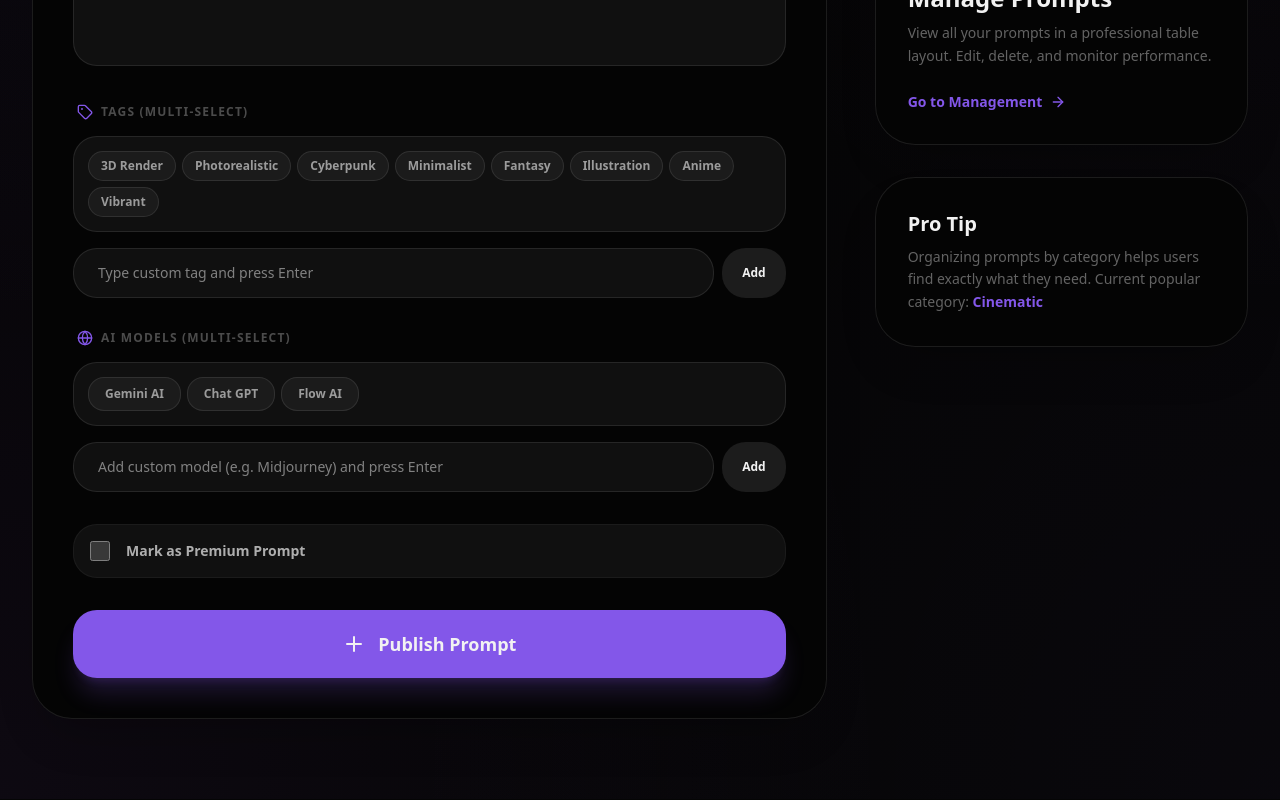
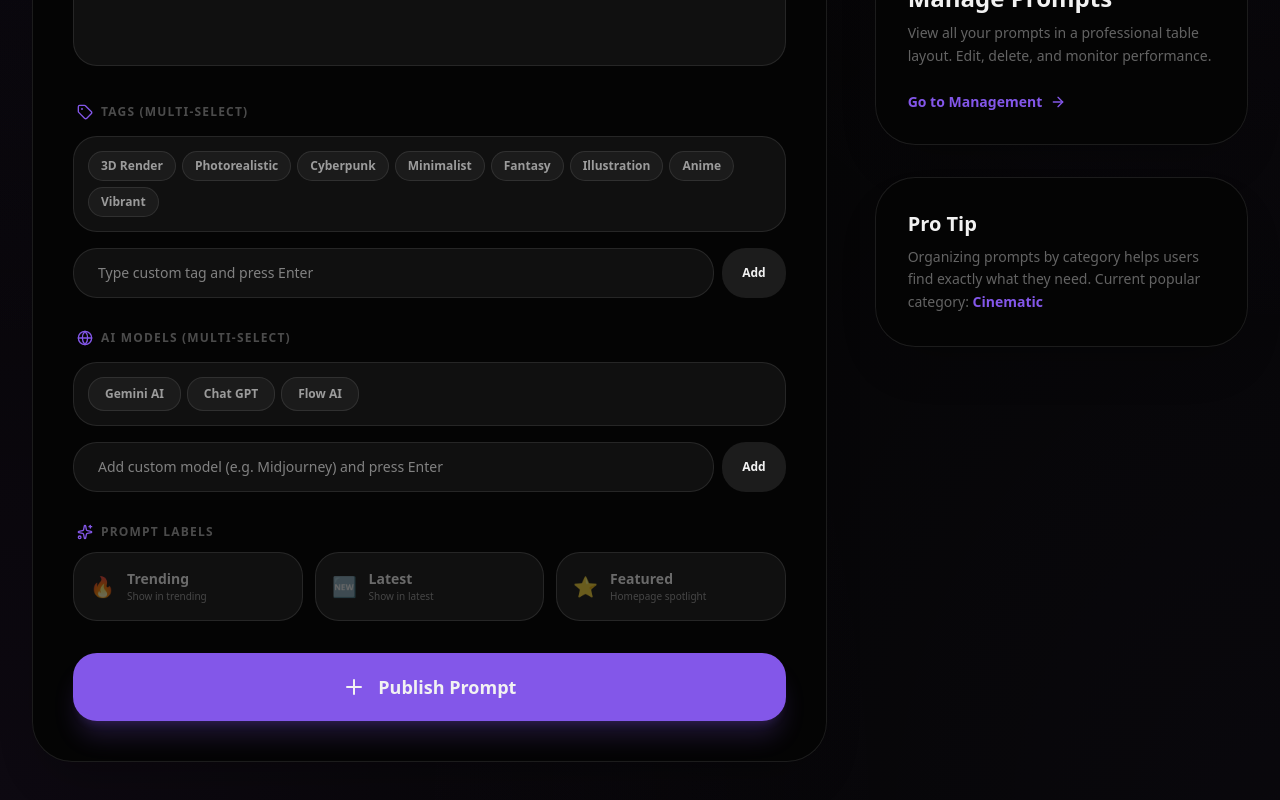
Before and after one commit to prasanthaL/prompt, a Next.js app: page /admin/dashboard in a window 1280 px wide. Shown: the part 803-1603 px from the top of the page. Built offline with nearby package versions, Linux system fonts and the light colour scheme.

Commit message:
new changers

```diff
--- a/src/app/admin/dashboard/page.tsx
+++ b/src/app/admin/dashboard/page.tsx
@@ -97,7 +97,9 @@ function DashboardContent() {
     title: "",
     category: "Cinematic",
     fullPrompt: "",
-    isPremium: false,
+    isTrending: false,
+    isLatest: false,
+    isFeatured: false,
   });
   const [file, setFile] = useState<File | null>(null);
   const [preview, setPreview] = useState("");
@@ -139,7 +141,9 @@ function DashboardContent() {
             title: prompt.title,
             category: prompt.category,
             fullPrompt: prompt.fullPrompt,
-            isPremium: prompt.isPremium,
+            isTrending: prompt.isTrending || false,
+            isLatest: prompt.isLatest || false,
+            isFeatured: prompt.isFeatured || false,
           });
           setPreview(prompt.image);
           setExistingImageUrl(prompt.image);
@@ -179,7 +183,7 @@ function DashboardContent() {
   };
 
   const resetForm = () => {
-    setFormData({ title: "", category: "Cinematic", fullPrompt: "", isPremium: false });
+    setFormData({ title: "", category: "Cinematic", fullPrompt: "", isTrending: false, isLatest: false, isFeatured: false });
     setFile(null);
     setPreview("");
     setEditingId(null);
@@ -546,17 +550,71 @@ function DashboardContent() {
               )}
             </div>
 
-            <div className="flex items-center gap-4 p-4 bg-white/5 rounded-2xl border border-white/5">
-              <input
-                type="checkbox"
-                id="premium"
-                checked={formData.isPremium}
-                onChange={(e) => setFormData({ ...formData, isPremium: e.target.checked })}
-                className="w-5 h-5 rounded-md accent-primary"
-              />
-              <label htmlFor="premium" className="text-sm font-bold text-white/70 cursor-pointer">
-                Mark as Premium Prompt
+            {/* Status Badges Section */}
+            <div className="space-y-3">
+              <label className="text-xs font-bold text-white/30 uppercase tracking-widest ml-1 flex items-center gap-2">
+                <Sparkles className="w-4 h-4 text-primary" />
+                Prompt Labels
               </label>
+              <div className="grid grid-cols-3 gap-3">
+
+                {/* Trending */}
+                <button
+                  type="button"
+                  onClick={() => setFormData({ ...formData, isTrending: !formData.isTrending })}
+                  className={cn(
+                    "flex items-center gap-3 p-4 rounded-2xl border transition-all cursor-pointer text-left",
+                    formData.isTrending
+                      ? "bg-orange-500/15 border-orange-500/40 text-orange-400"
+                      : "bg-white/5 border-white/10 text-white/40 hover:border-white/20 hover:text-white/70"
+                  )}
+                >
+                  <span className="text-xl">🔥</span>
+                  <div>
+                    <p className="font-bold text-sm">Trending</p>
+                    <p className="text-[10px] opacity-60">Show in trending</p>
+                  </div>
+                  {formData.isTrending && <span className="ml-auto text-orange-400 font-black text-xs">ON</span>}
+                </button>
+
+                {/* Latest */}
+                <button
+                  type="button"
+                  onClick={() => setFormData({ ...formData, isLatest: !formData.isLatest })}
+                  className={cn(
+                    "flex items-center gap-3 p-4 rounded-2xl border transition-all cursor-pointer text-left",
+                    formData.isLatest
+                      ? "bg-blue-500/15 border-blue-500/40 text-blue-400"
+                      : "bg-white/5 border-white/10 text-white/40 hover:border-white/20 hover:text-white/70"
+                  )}
+                >
+                  <span className="text-xl">🆕</span>
+                  <div>
+                    <p className="font-bold text-sm">Latest</p>
+                    <p className="text-[10px] opacity-60">Show in latest</p>
+                  </div>
+                  {formData.isLatest && <span className="ml-auto text-blue-400 font-black text-xs">ON</span>}
+                </button>
+
+                {/* Featured */}
+                <button
+                  type="button"
+                  onClick={() => setFormData({ ...formData, isFeatured: !formData.isFeatured })}
+                  className={cn(
+                    "flex items-center gap-3 p-4 rounded-2xl border transition-all cursor-pointer text-left",
+                    formData.isFeatured
+                      ? "bg-purple-500/15 border-purple-500/40 text-purple-400"
+                      : "bg-white/5 border-white/10 text-white/40 hover:border-white/20 hover:text-white/70"
+                  )}
+                >
+                  <span className="text-xl">⭐</span>
+                  <div>
+                    <p className="font-bold text-sm">Featured</p>
+                    <p className="text-[10px] opacity-60">Homepage spotlight</p>
+                  </div>
+                  {formData.isFeatured && <span className="ml-auto text-purple-400 font-black text-xs">ON</span>}
+                </button>
+              </div>
             </div>
 
             <button
@@ -597,7 +655,6 @@ function DashboardContent() {
               image={preview || "https://images.unsplash.com/photo-1618005182384-a83a8bd57fbe?w=500"}
               views={0}
               likes={0}
-              isPremium={formData.isPremium}
               tags={tags}
               models={models}
             />
--- a/src/app/api/admin/prompts/[id]/route.ts
+++ b/src/app/api/admin/prompts/[id]/route.ts
@@ -14,7 +14,10 @@ export async function PUT(
       category: body.category,
       fullPrompt: body.fullPrompt,
       image: body.image,
-      isPremium: Boolean(body.isPremium),
+      isPremium: false,
+      isTrending: Boolean(body.isTrending),
+      isLatest: Boolean(body.isLatest),
+      isFeatured: Boolean(body.isFeatured),
       tags: Array.isArray(body.tags) ? body.tags : [],
       models: Array.isArray(body.models) ? body.models : [],
     });
--- a/src/app/api/admin/prompts/route.ts
+++ b/src/app/api/admin/prompts/route.ts
@@ -3,7 +3,7 @@ import { getAllPrompts, savePrompt, Prompt } from "@/lib/json-db";
 
 export async function POST(req: Request) {
   try {
-    const { title, category, fullPrompt, image, isPremium, tags, models } = await req.json();
+    const { title, category, fullPrompt, image, isTrending, isLatest, isFeatured, tags, models } = await req.json();
 
     if (!title || !category || !fullPrompt || !image) {
       return NextResponse.json({ error: "Missing required fields" }, { status: 400 });
@@ -24,7 +24,10 @@ export async function POST(req: Request) {
       category,
       fullPrompt,
       image,
-      isPremium: Boolean(isPremium),
+      isPremium: false,
+      isTrending: Boolean(isTrending),
+      isLatest: Boolean(isLatest),
+      isFeatured: Boolean(isFeatured),
       author: "Admin",
       views: 0,
       likes: 0,
--- a/src/data/prompts/fantasy.json
+++ b/src/data/prompts/fantasy.json
@@ -453,13 +453,16 @@
     "views": 0,
     "likes": 0,
     "createdAt": "2026-05-17T18:58:31.834Z",
-    "updatedAt": "2026-05-25T13:18:44.877Z",
+    "updatedAt": "2026-06-08T07:25:23.827Z",
     "tags": [
       "3D Render",
       "Fantasy"
     ],
     "models": [
       "Gemini AI"
-    ]
+    ],
+    "isTrending": true,
+    "isLatest": false,
+    "isFeatured": false
   }
 ]
--- a/src/lib/json-db.ts
+++ b/src/lib/json-db.ts
@@ -22,6 +22,9 @@ export interface Prompt {
   views: number;
   likes: number;
   isPremium: boolean;
+  isTrending?: boolean;
+  isLatest?: boolean;
+  isFeatured?: boolean;
   createdAt: string;
   updatedAt: string;
   tags?: string[];
```
